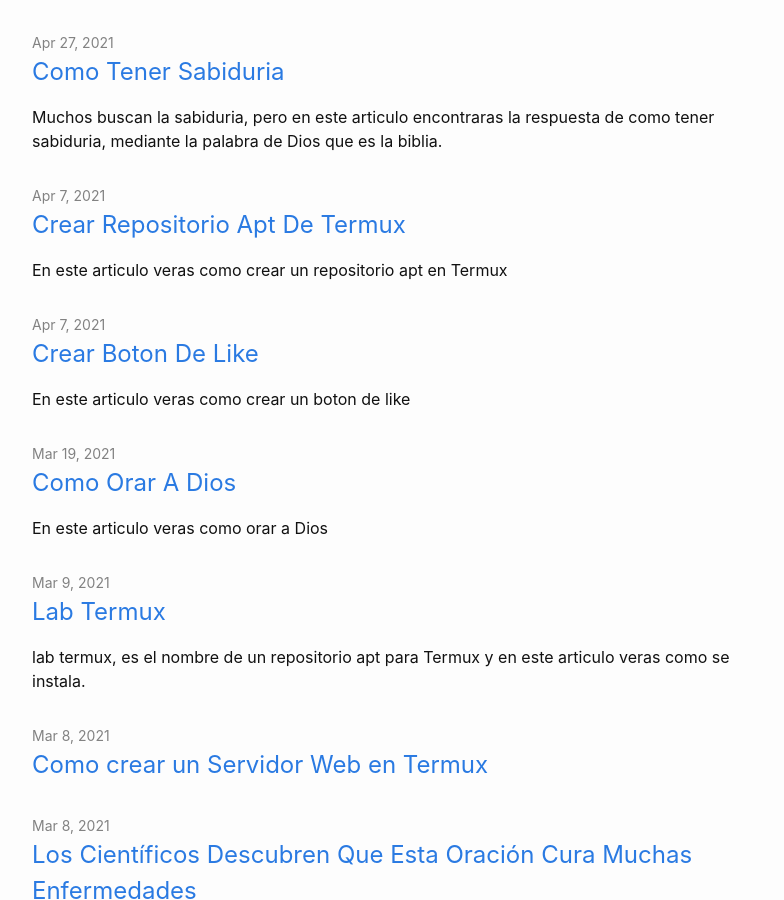
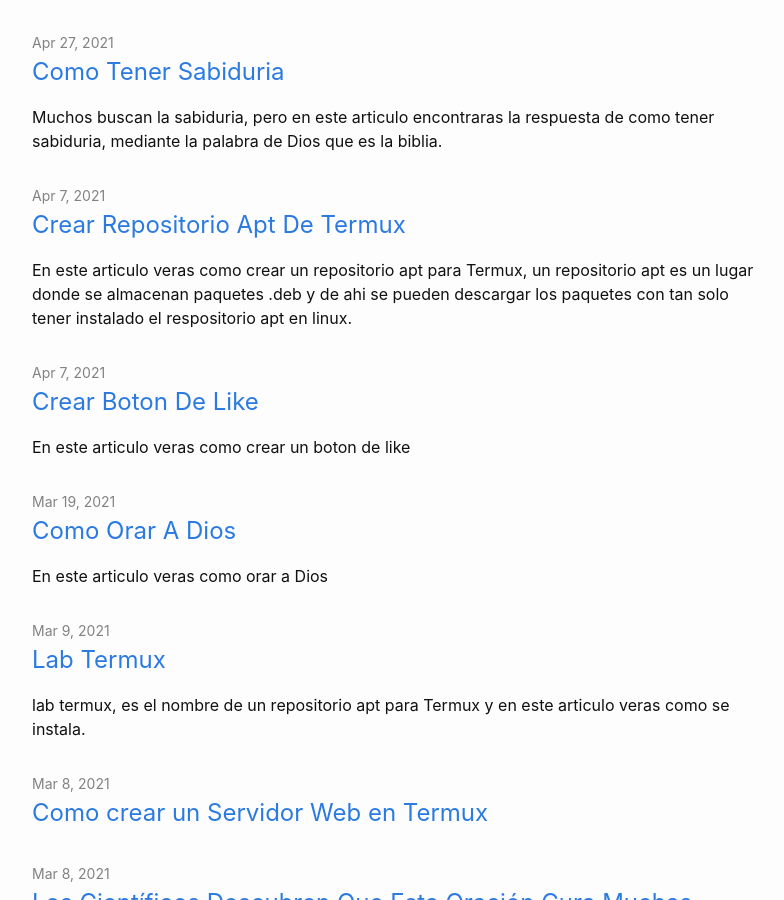
Before and after one commit to dylanmeca/dylanmeca.github.io, a Jekyll site: the page built from index.md, in a window 1280 px wide and 900 px high, scrolled down 1649 px. Shown: the whole window, without its empty margins (238-1022 px from the left). Built offline with Jekyll 4.4.1, drawn with Linux system fonts in a browser that asks for light colours.

Commit message:
Update 2021-04-07-Crear-repositorio-apt-de-Termux.md

```diff
--- a/_posts/2021-04-07-Crear-repositorio-apt-de-Termux.md
+++ b/_posts/2021-04-07-Crear-repositorio-apt-de-Termux.md
@@ -1,6 +1,6 @@
 ---
 layout: post1
-description: En este articulo veras como crear un repositorio apt en Termux
+description: En este articulo veras como crear un repositorio apt para Termux, un repositorio apt es un lugar donde se almacenan paquetes .deb y de ahi se pueden descargar los paquetes con tan solo tener instalado el respositorio apt en linux.
 keywords:
   - repositorio apt
   - apt
```
